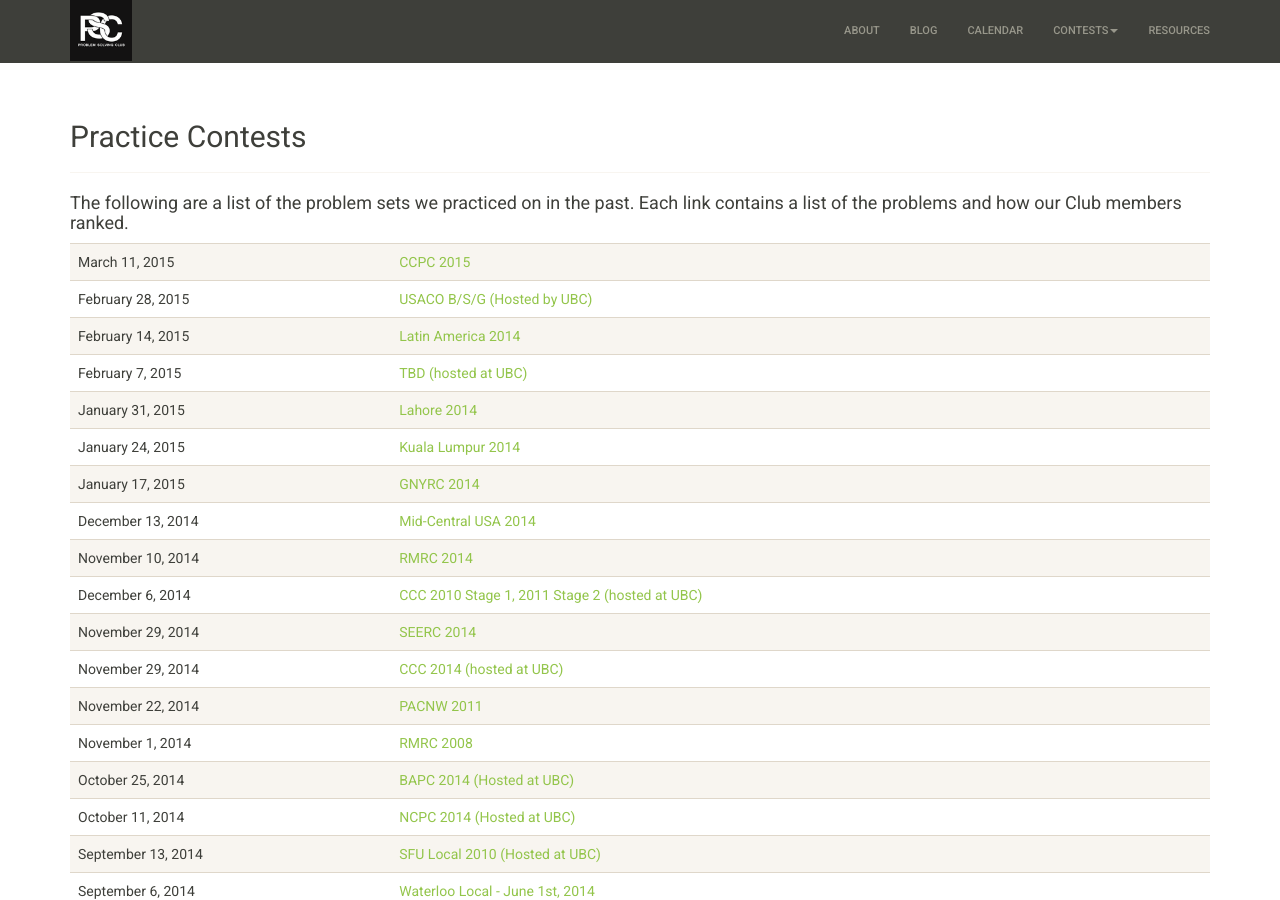
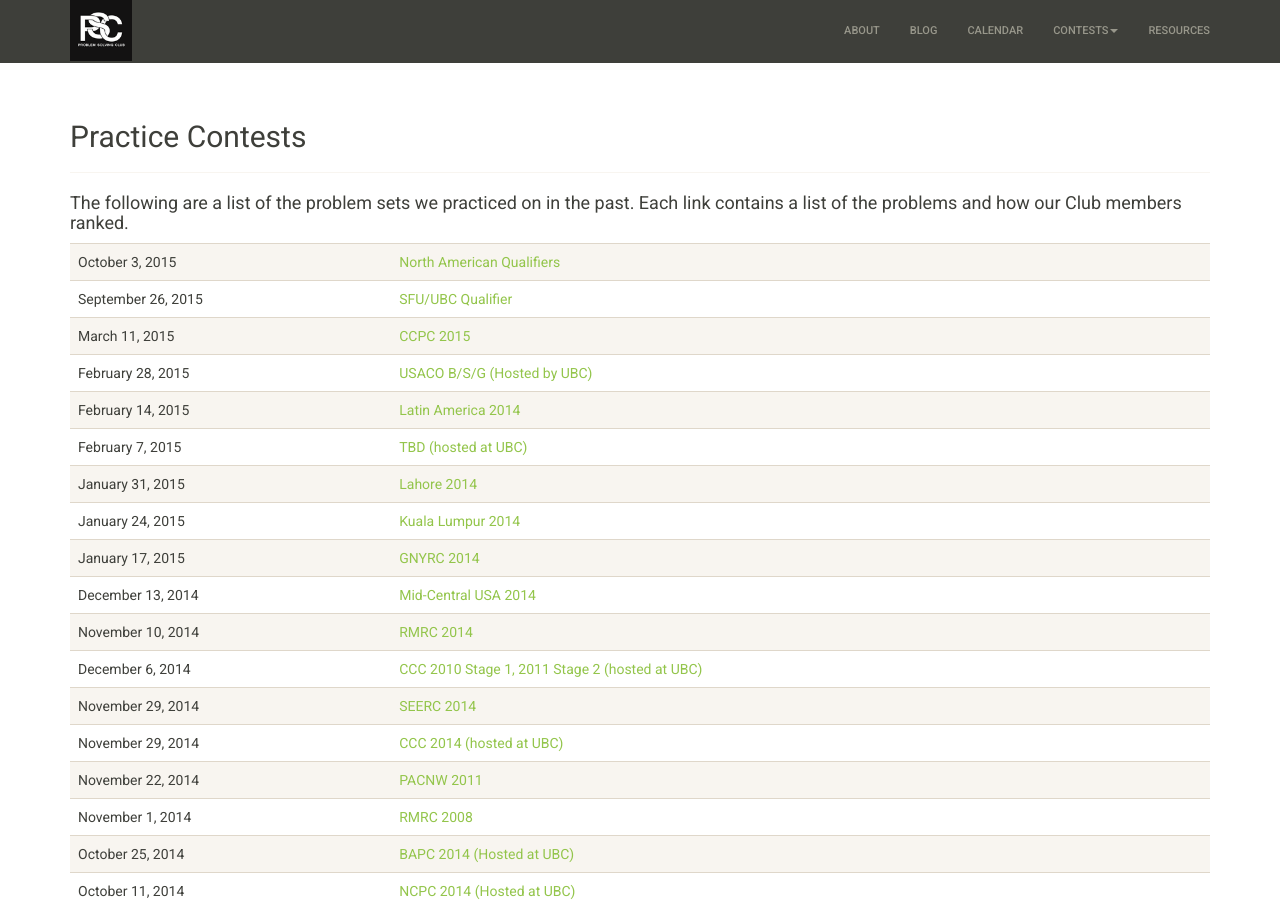
Before and after one commit to ProblemSolvingClub/psc-website, a Jekyll site: the page built from contests/practice/index.html, in a window 1280 px wide and 900 px high. Built offline with Jekyll 4.4.1, drawn with Linux system fonts in a browser that asks for light colours; nearby versions of some CDN libraries.

Commit message:
add last week practice and Oct 3 practice

```diff
--- a/contests/practice/index.html
+++ b/contests/practice/index.html
@@ -14,8 +14,17 @@ title: Practice Contests
   <table class="table table-striped">
     <tbody>
 		<tr>
+		   <td>October 3, 2015</td>
+		   <td><a href="http://naipc.uchicago.edu/practices/">North American Qualifiers</a></td>
+		</tr>
+		<tr>
+		   <td>September 26, 2015</td>
+		   <td><a href="http://www.cs.ubc.ca/~acm-web/practice/2015-09-26/index.php">SFU/UBC Qualifier</a></td>
+		</tr>
+
+		<tr>
 		   <td>March 11, 2015</td>
-		   <td><a href="/practice/2015-03-11/">CCPC 2015</a></td>
+		   <td><a href="http://psc.cpsc.ucalgary.ca/practice/2015-03-11/">CCPC 2015</a></td>
 		</tr>
 
 		<tr>
```
